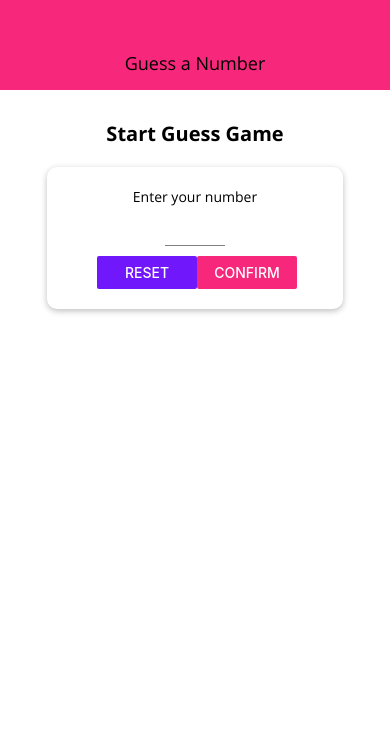
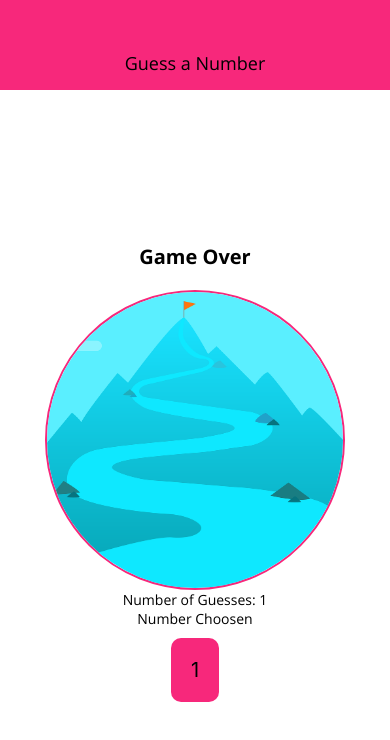
Before and after one commit to regotiss/RN-Guess-Game, a React Native app: screen / in a window 390 px wide. Shown: the top 740 px of the page. Built offline with nearby package versions, Linux system fonts and the light colour scheme.

Commit message:
Add local success image on end game screen

```diff
--- a/App.js
+++ b/App.js
@@ -40,6 +40,9 @@ export default function App() {
   };
 
   let component = <StartGameScreen startGame={startGame} />;
+  component = (
+    <GameOverScreen userChoice={1} numberOfGuesses={1} />
+  );
   if (userChoice) {
     component = <GameStartedScreen userChoice={userChoice} endGame={endGame} />;
   }
@@ -61,6 +64,6 @@ export default function App() {
 
 const styles = StyleSheet.create({
   screen: {
-    flex: 1,
+    flex: 1
   }
 });
--- a/screens/GameOverScreen.js
+++ b/screens/GameOverScreen.js
@@ -1,14 +1,16 @@
 import React from "react";
-import { View, Text, StyleSheet } from "react-native";
+import { View, Image, StyleSheet } from "react-native";
 import NumberContainer from "../components/NumberContainer";
 import Label from "../components/Label";
 import TextHeader from "../components/TextHeader";
+import { $primary } from "../constants/colors";
 
 const GameOverScreen = (props) => {
   const {numberOfGuesses, userChoice} = props;
   return (
     <View style={styles.screen}>
       <TextHeader>Game Over</TextHeader>
+      <Image source={require("../assets/success.png")} style={styles.image}/>
       <Label>Number of Guesses: {numberOfGuesses}</Label>
       <Label>Number Choosen</Label>
       <NumberContainer>{userChoice}</NumberContainer>
@@ -21,6 +23,13 @@ const styles = StyleSheet.create({
     flex: 1,
     justifyContent: "center",
     alignItems: "center"
+  },
+  image: {
+    width: 300,
+    height: 300,
+    borderRadius: 150,
+    borderColor: $primary,
+    borderWidth: 2
   }
 });
 export default GameOverScreen;
```
Also changed, not shown: assets/success.png (added).
